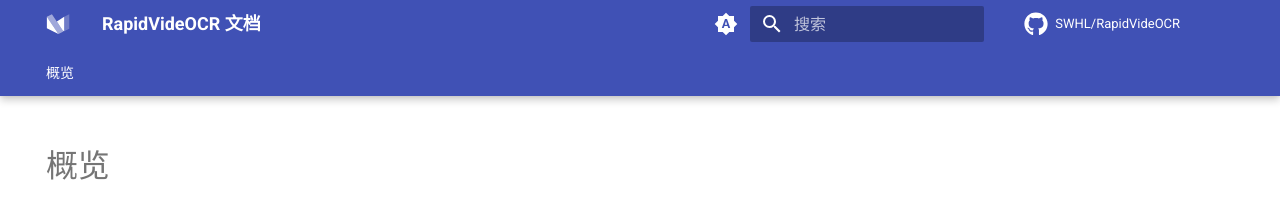
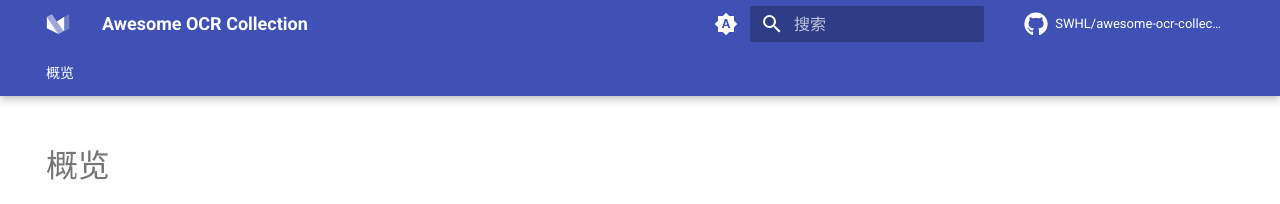
Before and after one commit to SWHL/awesome-ocr-collection, an MkDocs documentation site: the page built from docs/index.md, in a window 1280 px wide. Shown: the top 204 px of the page. Built offline with MkDocs 1.6.1 and Material for MkDocs 9.7.7, drawn with Linux system fonts in a browser that asks for light colours; comment, search, counter and statistics services are not loaded; the version menu is left out.

Commit message:
docs: update files

```diff
--- a/mkdocs.yml
+++ b/mkdocs.yml
@@ -1,11 +1,11 @@
-site_name: RapidVideOCR 文档
-site_url: https://swhl.github.io/RapidVideOCR/
+site_name: Awesome OCR Collection
+site_url: https://github.com/SWHL/awesome-ocr-collection
 site_author: SWHL
 site_description:
-  🎦 Extract video hard subtitles and automatically generate corresponding srt files.
+  OCR, from research to production.
 
-repo_name: SWHL/RapidVideOCR
-repo_url: https://github.com/SWHL/RapidVideOCR
+repo_name: SWHL/awesome-ocr-collection
+repo_url: https://github.com/SWHL/awesome-ocr-collection
 
 copyright: Copyright &copy; 2025 Maintained by SWHL.
 
```
Also changed, not shown: .github/ISSUE_TEMPLATE/bug.md (deleted), 2 other files.
